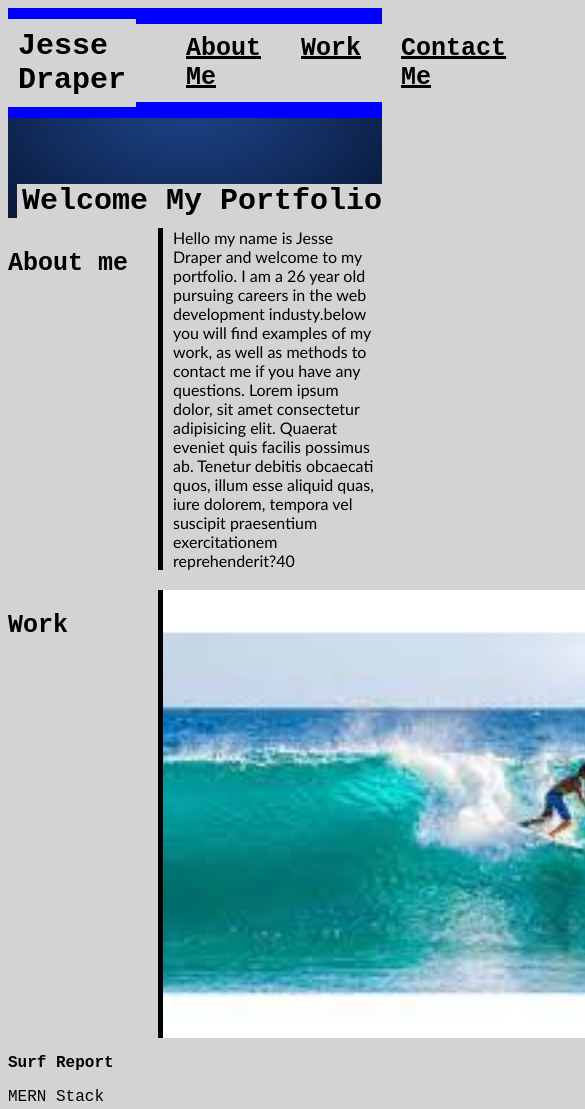
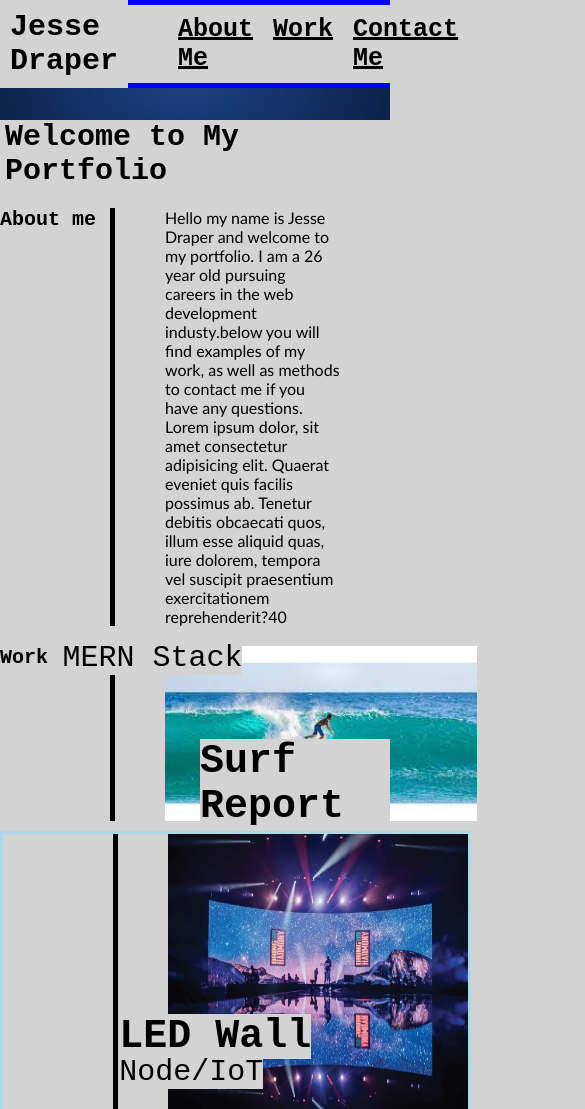
Before and after one commit to Konado22/Homework-2, a plain HTML site: page index.html in a window 390 px wide. Shown: the top 1109 px of the page, 585 px wide, since content can reach past the window. Drawn offline with Linux system fonts and the light colour scheme.

Commit message:
updates to css and add media querries, alt tags

```diff
--- a/index.html
+++ b/index.html
@@ -15,7 +15,7 @@
         </nav>
 
         <div id="banner">
-            <h2 class="banner-text">Welcome My Portfolio</h2>
+            <h2 class="banner-text">Welcome to My Portfolio</h2>
         </div>
         <section id="about-me">
             <h2 class="tags">About me</h2>
@@ -23,30 +23,35 @@
         </section>
         <section id="work">
             <h2 class="tags">Work</h2>
-            <div class="images">
-                <img class="special-psuedo" src="Assets/surf-report.jpg" alt="">
-                <h3 class="image-tag">Surf Report</h3>
-                <p>MERN Stack</p>
+            <div id="special-images">
+                <img class="special-psuedo" src="Assets/surf-report.jpg" alt="surfing a wave">
+                <h3 class="special-tag">Surf Report</h3>
+                <p class="special-tag2">MERN Stack</p>
             </div>
             <div class="images">
-                <img class="psuedo" src="Assets/LED-wall.jpg" alt="">
+                <img class="psuedo" src="Assets/LED-wall.jpg" alt="wall of led lights">
                 <h3 class="image-tag">LED Wall</h3>
-                <p>Node/IoT</p>
+                <p class="image-tag2">Node/IoT</p>
             </div>
             <div class="images">
-                <img class="psuedo" src="Assets/calculator.webp" alt="">
+                <img class="psuedo" src="Assets/calculator.webp" alt="calculator with numbers on it">
                 <h3 class="image-tag">Calculator</h3>
-                <p>React/Javascript/CSS</p>
+                <p class="image-tag2">React/Javascript/CSS</p>
             </div>
             <div class="images">
-                <img class="psuedo" src="Assets/run-buddy.jpg" alt="">
+                <img class="psuedo" src="Assets/run-buddy.jpg" alt="two friends jogging together">
                 <h3 class="image-tag" >Run Buddy</h3>
-                <p>HTML/CSS</p>
+                <p class="image-tag2">HTML/CSS</p>
+            </div>
+            <div class="images">
+                <img class="psuedo" src="Assets/run-buddy.jpg" alt="two friends jogging together">
+                <h3 class="image-tag" >Run Buddy</h3>
+                <p class="image-tag2">HTML/CSS</p>
             </div>
         </section>
 
         <footer id="contact-me">
-            <h2 class="tags">Contact Me</h2>
+            <h2 class="tags">Contact Info</h2>
             <h4>Email:jessedraper2@gmail.com</h4>
             <h4>Github:Konado22</h4>
         </footer>
--- a/style.css
+++ b/style.css
@@ -2,6 +2,7 @@
     font-size: 16px;
     font-family: monospace;
     background-color: lightgray;
+    margin: 0px;
 }
 
 .navbar {
@@ -26,7 +27,6 @@ h1 {
 
 .navbar ul li {
     padding: 10px;
-    margin-right: 20px;
     font-weight: bolder;
 
 }
@@ -51,7 +51,7 @@ h1 {
     min-height: 100px;
     min-width: 100%;
     align-items: flex-end;
-    margin-bottom: 10px;
+    margin-bottom: 20px;
 }
 .banner-text {
     display:flex;
@@ -67,71 +67,116 @@ h1 {
 #description {
     display:flex;
     flex-wrap: wrap;
-    margin-left: 150px;
-    padding-left: 10px;
+    margin-left: 110px;
+    padding-left: 50px;
+    padding-right: 50px;
     border-left:solid 5px black;
     font-family: 'Trebuchet MS', 'Lucida Sans Unicode', 'Lucida Grande', 'Lucida Sans', Arial, sans-serif;
     font-size: 16px;
     position: relative;
 }
-#work {
 
-    display: inline-block;
-    justify-content: center;
-    flex-flow: row;
-}
 .special-psuedo {
     display: flex;
+    position: relative;
+    flex-wrap: wrap;
     border-left: solid 5px black;
-    min-width: 800px;
-    margin-left: 150px;
-    position: relative;
-
+    min-width: 85%;
+    margin-left: 110px;
+    margin-right: 0px;
+    margin-bottom: 10px;
+    padding-left: 50px;
 }
 
 .psuedo {
     display:flex;
-    flex-flow: row;
-    background-color: blue;
+    background-color: lightgray;
     border-left: solid 5px black;
-    width: 400px;
+    width: 525px;
+    height:400px;
+    margin-left: 110px;
+    margin-right: 0px;
     position: relative;
-    margin-left: 150px;
+    padding-left: 50px;
+
 }
 
-.psuedo image{
-    display: flex;
-    flex-flow: row;
-
-}
 .special-psuedo:hover{
     opacity: 80%;
-    box-shadow: inset 5px 5px 5px 5px snow;
+    box-shadow: inset 5px 5px 5px 5px lightblue;
     border: solid 5px navy;
 }
 .psuedo:hover{
     opacity: 80%;
-    box-shadow: inset 5px 5px 5px 5px snow;
+    box-shadow: inset 5px 5px 5px 5px lightblue;
     border: solid 5px navy;
 }
-.special-psuedo h3, .special-psuedo h2 {
+.special-tag {
     margin: 0px;
     padding: 0px;
-    display: inline-block;
+    position:absolute;
+    left: 200px;
+    bottom:15px;
+    font-size: 40px;
+}
+.special-tag2{
+    margin: 0px;
+    padding: 0px;
     position: absolute;
-    left: 0px;
-    bottom: 0px;
+    left:16%;
+    bottom:20%;
+    font-size: 30px;
+}
+.image-tag {
+    font-size: 40px;
+    margin: 0px;
+    padding: 0px;
+    position: absolute;
+    left: 25%;
+    bottom: 25%;
+
+}
+.image-tag2 {
+    font-size: 30px;
+    margin: 0px;
+    padding: 0px;
+    position: absolute;
+    left: 25%;
+    bottom: 15%;
 }
 
-.psuedo h3, .psuedo h2 {
+.images{
+    display:inline-block;
+    position: relative;
+    padding: 0px;
+    border: solid 3px lightblue;
+}
+@media screen and (max-width:1080px) {
+    .psuedo{
+    max-width: 300px;
+    max-height: 300px;
+}
+.special-psuedo{
+    min-width: 80%;
+}};
+@media screen and (max-width:720px) {
+    .psuedo{
+    max-width: 200px;
+    max-height: 200px;
+}
+.image-tag2,.special-tag2{
+    font-size: 10px;
+}
+footer h4{
+    font-size: 15px;
+    display: none;
     margin: 0px;
     padding: 0px;
-    display: inline-block;
-    position:absolute;
-    left: 20px;
-    bottom: 20px;
 }
-
+#contact-me {
+    display: block;
+    justify-content: space-around
+}};
 #contact-me {
     display:flex;
     justify-content:space-between;
@@ -141,8 +186,7 @@ h1 {
 }
 footer h4{
     padding-left: 300px;
-    padding-right: 300px;
-    display: flex;
+    display: inline;
     justify-content: right;
 }
 footer h4:hover{
@@ -150,8 +194,7 @@ footer h4:hover{
 }
 
 .tags {
-    font-size: 25px;
-    display: inline-block;
+    font-size: 20px;
     flex-direction: column;
     justify-content:flex-start;
     align-items: stretch;
```
